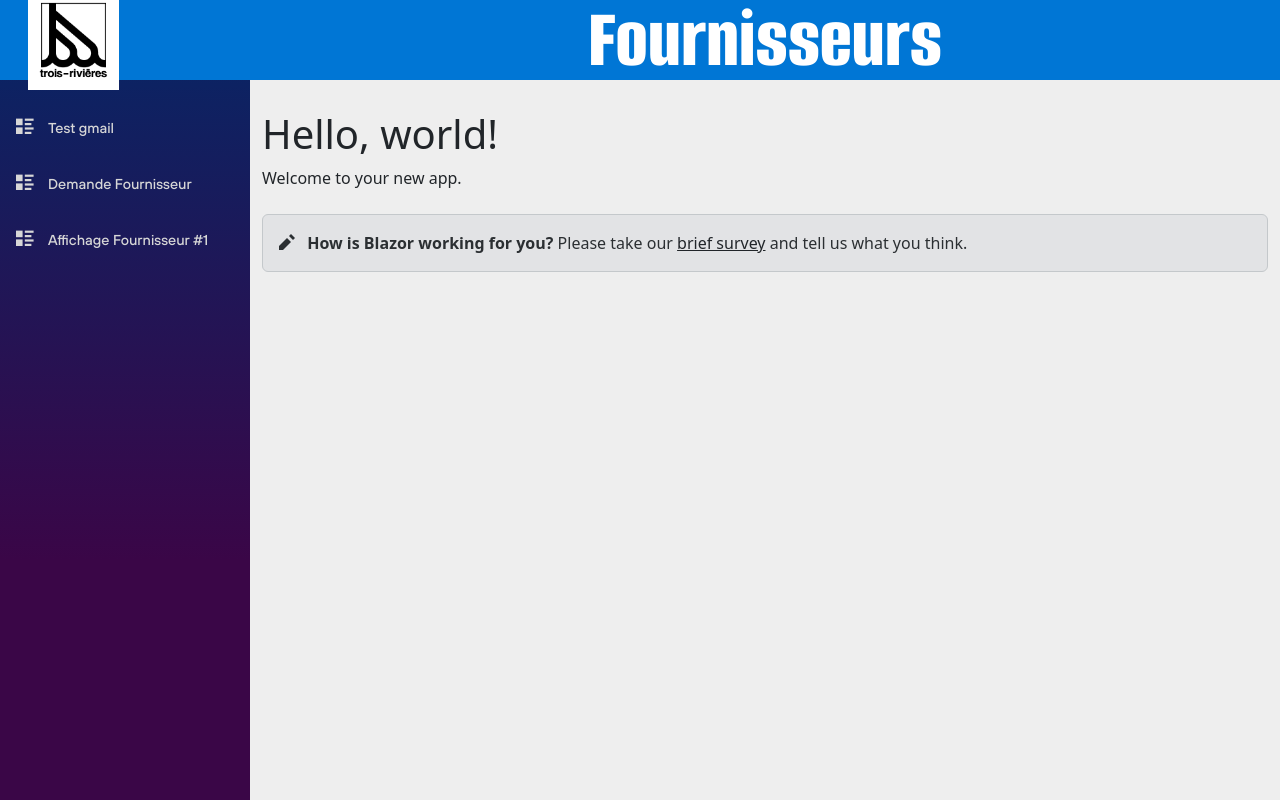
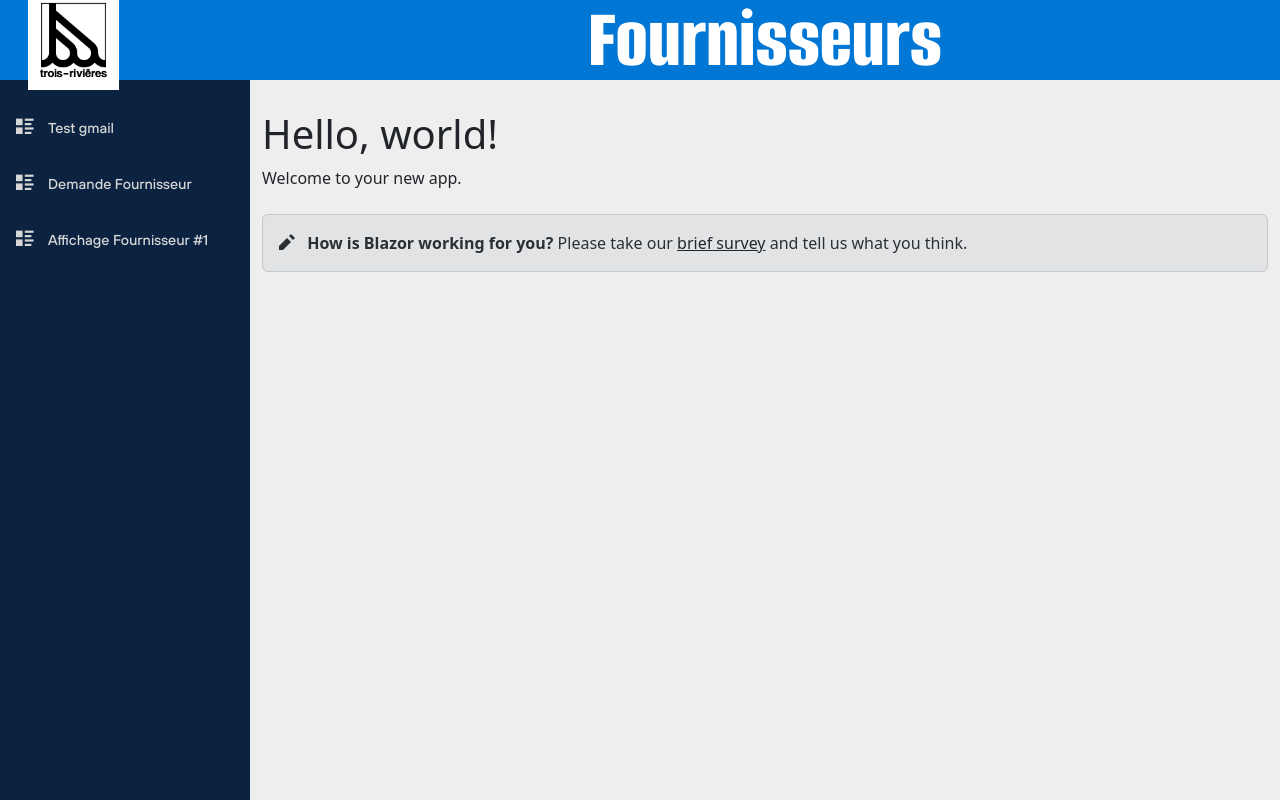
Before and after one commit to Keven499/Portail-OptiVille, an ASP.NET Core app: page / in a window 1280 px wide. Run offline with ASP.NET Core 8, Linux system fonts and the light colour scheme; style sheets or scripts are compiled from the project's sources; some libraries are stand-ins or nearby versions.

Commit message:
Navbar
Ajout de la bonne couleur sur le côté

```diff
--- a/Shared/MainLayout.razor
+++ b/Shared/MainLayout.razor
@@ -1,4 +1,5 @@
 @inherits LayoutComponentBase
+
 
 <PageTitle>V3R - Portail des fournisseurs</PageTitle>
 
--- a/Shared/MainLayout.razor.css
+++ b/Shared/MainLayout.razor.css
@@ -9,7 +9,7 @@ main {
 }
 
 .sidebar {
-    background-image: linear-gradient(180deg, rgb(5, 39, 103) 0%, #3a0647 70%);
+    background-image: linear-gradient(180deg, rgb(11, 35, 65) 100%, rgb(11, 35, 65) 100%);
 }
 
 .top-row {
```
